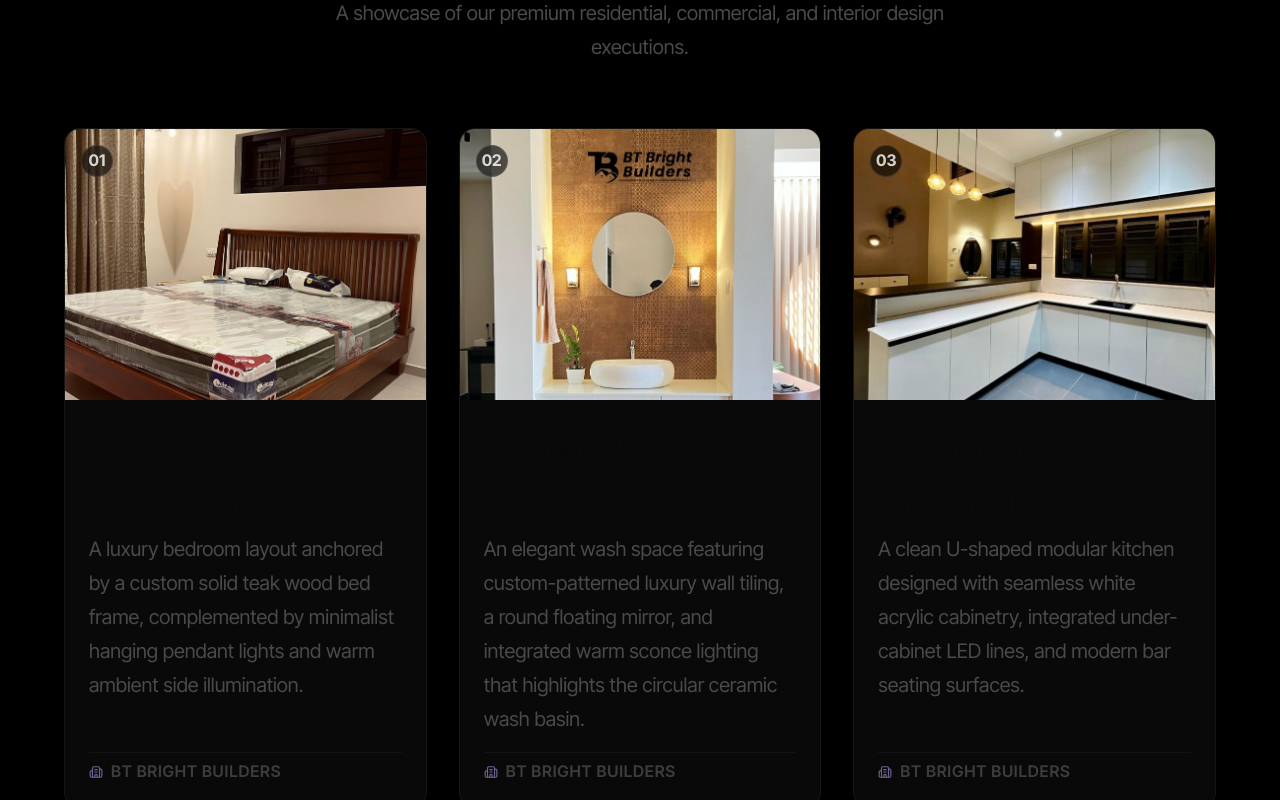
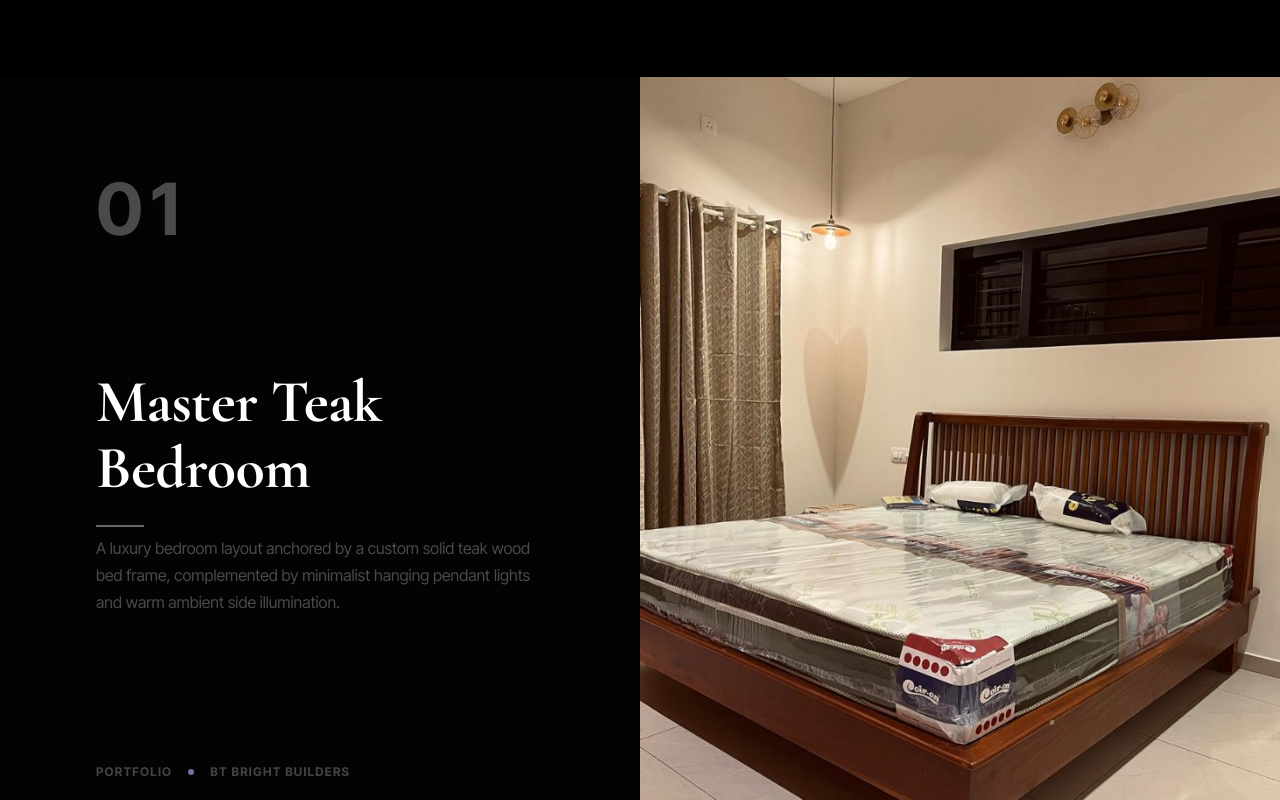
Before and after one commit to intasiabranding-source/bright-builders, a React (Vite) app: page / in a window 1280 px wide. Shown: the part 4760-5560 px from the top of the page. Built offline with nearby package versions, Linux system fonts and the light colour scheme.

Commit message:
feat_sticky_cards

```diff
--- a/src/components/ImageReveal.tsx
+++ b/src/components/ImageReveal.tsx
@@ -1,5 +1,3 @@
-import { Building2 } from 'lucide-react';
-
 interface ProjectItem {
   id: string;
   number: string;
@@ -83,49 +81,59 @@ const projectsData: ProjectItem[] = [
 
 export function ImageRevealSection() {
   return (
-    <div className="w-full bg-black text-white px-4 md:px-12 lg:px-16 py-20 md:py-28 max-w-7xl mx-auto border-t border-white/5">
-      <div className="text-center max-w-2xl mx-auto mb-16">
+    <div className="w-full bg-black text-white">
+      {/* Scroll-reveal heading wrapper */}
+      <div className="text-center max-w-2xl mx-auto py-20 px-6">
         <span className="text-xs uppercase tracking-widest text-[#8A78B4] font-semibold block mb-2">// OUR PORTFOLIO</span>
         <h2 className="text-4xl md:text-5xl font-light tracking-tight text-white font-display">Featured Projects</h2>
         <p className="text-gray-400 mt-3 text-sm md:text-base font-light">
-          A showcase of our premium residential, commercial, and interior design executions.
+          Scroll down to browse our custom residential and luxury interior designs.
         </p>
       </div>
 
-      <div className="grid grid-cols-1 md:grid-cols-2 lg:grid-cols-3 gap-8">
+      {/* Main Full-page Cards Container */}
+      <div className="flex flex-col w-full">
         {projectsData.map((project) => (
           <div
             key={project.id}
-            className="flex flex-col bg-zinc-900/40 rounded-2xl overflow-hidden border border-white/5"
+            className="w-full min-h-screen h-screen flex flex-col md:flex-row bg-black border-b border-white/5 overflow-hidden sticky top-0"
           >
-            {/* Image Container */}
-            <div className="aspect-[4/3] w-full overflow-hidden bg-zinc-950 relative">
+            {/* Left Column: Narrative Content */}
+            <div className="w-full md:w-1/2 h-[35vh] md:h-full flex flex-col justify-between p-6 md:p-16 lg:p-24 bg-zinc-950/40 select-none text-white!">
+              {/* Floating Section Number */}
+              <div className="h-12 md:h-16 relative">
+                <span className="text-3xl md:text-7xl font-bold tracking-widest block font-sans text-[#8A78B4]/20">
+                  {project.number}
+                </span>
+              </div>
+
+              {/* Heading and Narrative info */}
+              <div className="space-y-4 md:space-y-6 max-w-md text-white!">
+                <h2 className="text-2xl sm:text-3xl md:text-5xl lg:text-6xl font-bold tracking-tight leading-tight font-display text-white!">
+                  {project.title}
+                </h2>
+                <div className="w-12 h-0.5 bg-white opacity-40 my-2" />
+                <p className="text-xs sm:text-sm md:text-base text-gray-400 font-sans font-light leading-relaxed">
+                  {project.description}
+                </p>
+              </div>
+
+              {/* Bottom labeling */}
+              <div className="flex items-center gap-4 text-[10px] md:text-xs tracking-widest uppercase opacity-90 text-white font-sans font-bold mt-4">
+                <span>Portfolio</span>
+                <span className="w-1.5 h-1.5 rounded-full bg-[#8A78B4]" />
+                <span>BT Bright Builders</span>
+              </div>
+            </div>
+
+            {/* Right Column: Project Image Area */}
+            <div className="w-full md:w-1/2 h-[65vh] md:h-full relative overflow-hidden bg-black">
               <img
                 src={project.imgUrl}
                 alt={project.title}
                 className="w-full h-full object-cover"
-                loading="lazy"
+                loading="eager"
               />
-              <div className="absolute top-4 left-4 bg-black/60 backdrop-blur-md border border-white/10 rounded-full w-8 h-8 flex items-center justify-center text-xs font-bold text-white/80">
-                {project.number}
-              </div>
-            </div>
-
-            {/* Narrative Content */}
-            <div className="p-6 flex flex-col flex-1 justify-between gap-4">
-              <div>
-                <h3 className="text-lg font-semibold font-display text-white">
-                  {project.title}
-                </h3>
-                <p className="text-sm text-gray-400 mt-2 font-sans font-light leading-relaxed">
-                  {project.description}
-                </p>
-              </div>
-
-              <div className="flex items-center gap-2 text-xs font-semibold uppercase tracking-wider text-[#8A78B4] opacity-80 pt-2 border-t border-white/5">
-                <Building2 className="w-3.5 h-3.5" />
-                <span>BT Bright Builders</span>
-              </div>
             </div>
           </div>
         ))}
```
